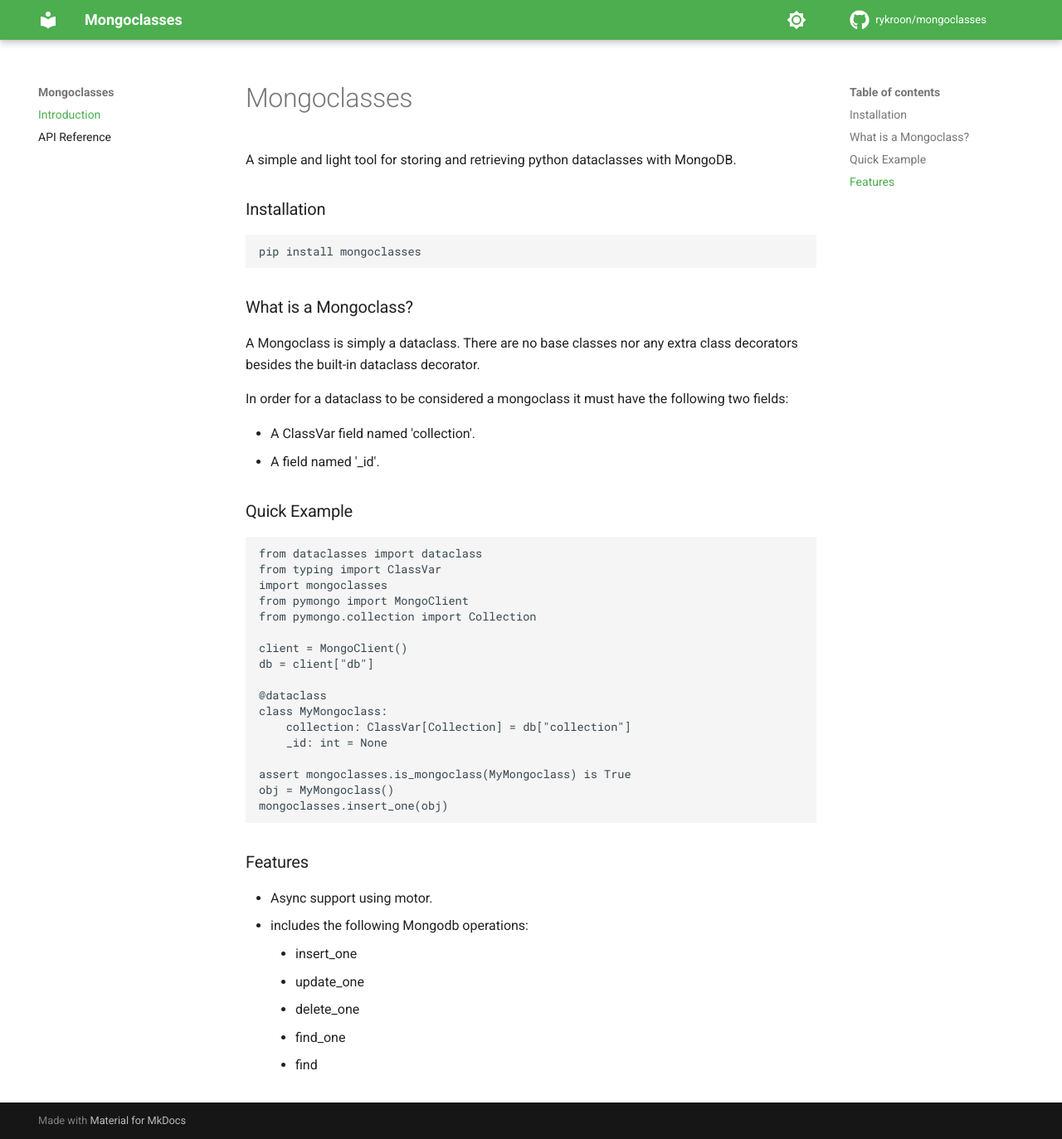
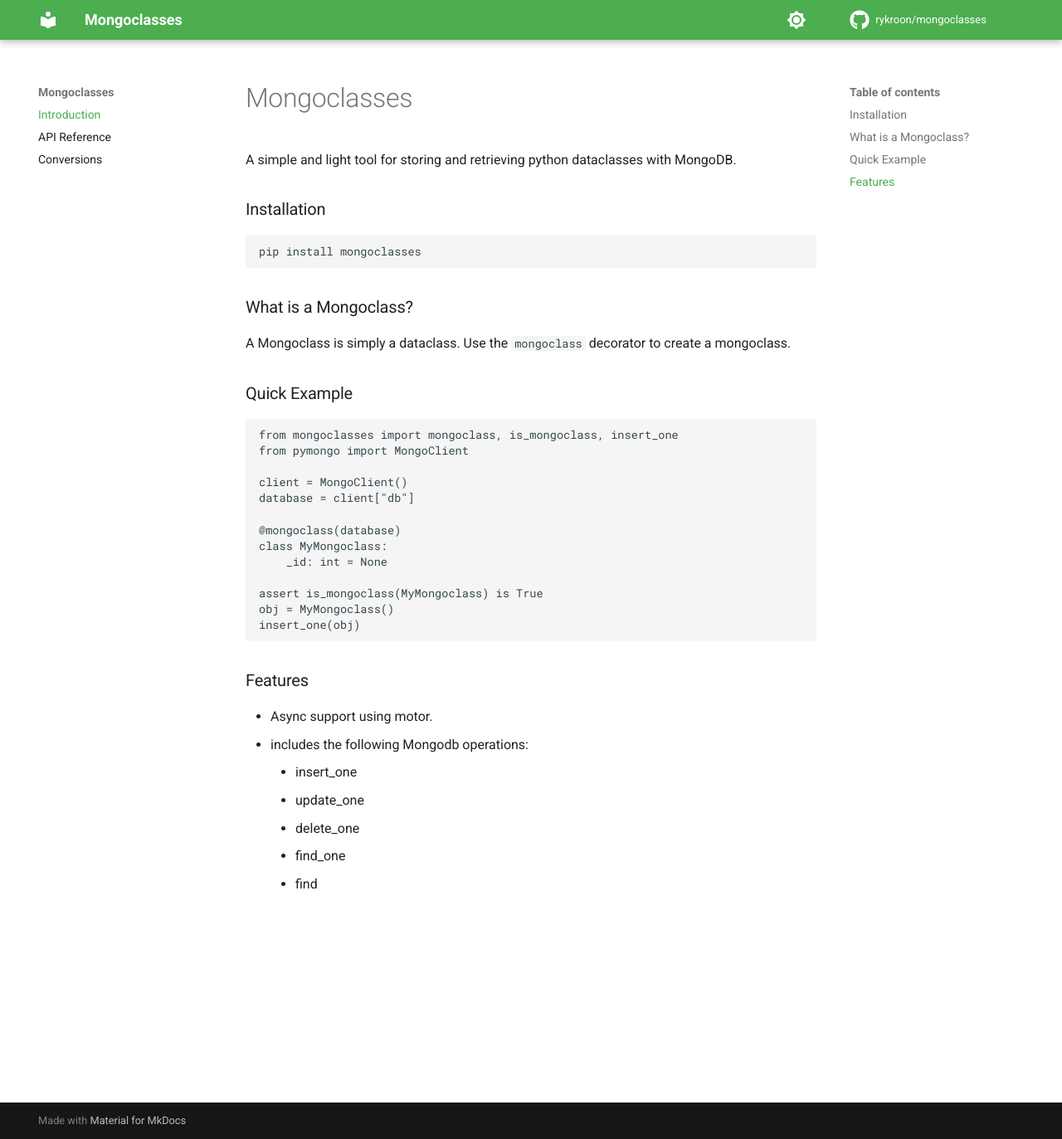
Before and after one commit to rykroon/mongoclasses, an MkDocs documentation site: the page built from docs/index.md, in a window 1280 px wide and 1373 px high. Shown: the whole window at 83% size. Built offline with MkDocs 1.6.1 and Material for MkDocs 9.7.7, drawn with Linux system fonts in a browser that asks for light colours; comment, search, counter and statistics services are not loaded.

Commit message:
Added conversions page to documentation.

````diff
--- a/docs/index.md
+++ b/docs/index.md
@@ -10,34 +10,24 @@
 
 
 ### What is a Mongoclass?
-A Mongoclass is simply a dataclass. There are no base classes nor any extra class decorators besides
-the built-in dataclass decorator.
-
-In order for a dataclass to be considered a mongoclass it must have the following two fields:
-
-- A ClassVar field named 'collection'.
-- A field named '_id'.
+A Mongoclass is simply a dataclass. Use the `mongoclass` decorator to create a mongoclass.
 
 
 ### Quick Example
 ```
-from dataclasses import dataclass
-from typing import ClassVar
-import mongoclasses
+from mongoclasses import mongoclass, is_mongoclass, insert_one
 from pymongo import MongoClient
-from pymongo.collection import Collection
 
 client = MongoClient()
-db = client["db"]
+database = client["db"]
 
-@dataclass
+@mongoclass(database)
 class MyMongoclass:
-    collection: ClassVar[Collection] = db["collection"]
     _id: int = None
 
-assert mongoclasses.is_mongoclass(MyMongoclass) is True
+assert is_mongoclass(MyMongoclass) is True
 obj = MyMongoclass()
-mongoclasses.insert_one(obj)
+insert_one(obj)
 ```
 
 ### Features
--- a/mkdocs.yml
+++ b/mkdocs.yml
@@ -37,6 +37,7 @@
 nav:
   - Introduction: index.md
   - API Reference: apiref.md
+  - Conversions: conversions.md
 
 
 markdown_extensions:
````
Also changed, not shown: docs/conversions.md (+32 -0 lines).
